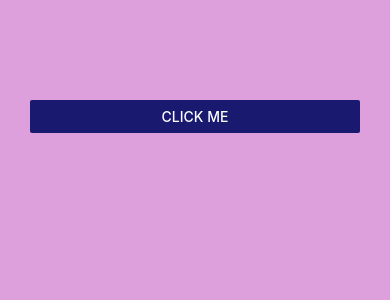
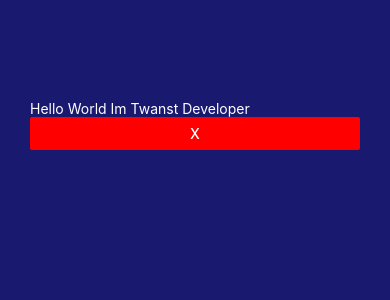
Before and after one commit to TwanstCodess/React-Native-Tutorial, a React Native app in the folder Tutorial/: screen / in a window 390 px wide. Both pictures are taken after a click on the button "CLICK ME". Shown: the top 300 px of the page. Built offline with nearby package versions, Linux system fonts and the light colour scheme.

Commit message:
Pressable

```diff
--- a/Tutorial/App.js
+++ b/Tutorial/App.js
@@ -1,16 +1,36 @@
+import { useState } from 'react';
 import { StatusBar } from 'expo-status-bar';
-import {  View ,Text,Image, ImageBackground,ScrollView,Button} from 'react-native';
+import {  View ,Text,Image, ImageBackground,ScrollView,Button , Pressable, Modal} from 'react-native';
 const Imagest=require("./assets/favicon.png");
 
 export default function App() {
+  const [ISmodalVisible, setIsModalVisible] =useState(false);
   return (
 <View style={{flex:1,backgroundColor:"plum",padding:30,paddingTop:100}}>
 <Button title="Click me"
- onPress={()=>alert('Button Click')}
+ onPress={()=>setIsModalVisible()}
  color={"midnightblue"}
- disabled={false}
+
+/>
+
+
+
+<Modal
+visible={ISmodalVisible}
+onRequestClose={()=>setIsModalVisible(false)}
+animationType='slide'
+presentationStyle='pageSheet'
+>
+<View style={{flex:1,backgroundColor:"midnightblue",padding:30,paddingTop:100}}>
+<Text style={{color:"white"}}>Hello World Im Twanst Developer</Text>
+<Button title="X"
+ onPress={()=>setIsModalVisible(false)}
+ color={"red"}
 
 />
 </View>
+
+</Modal>
+</View>
   );
 }
```
